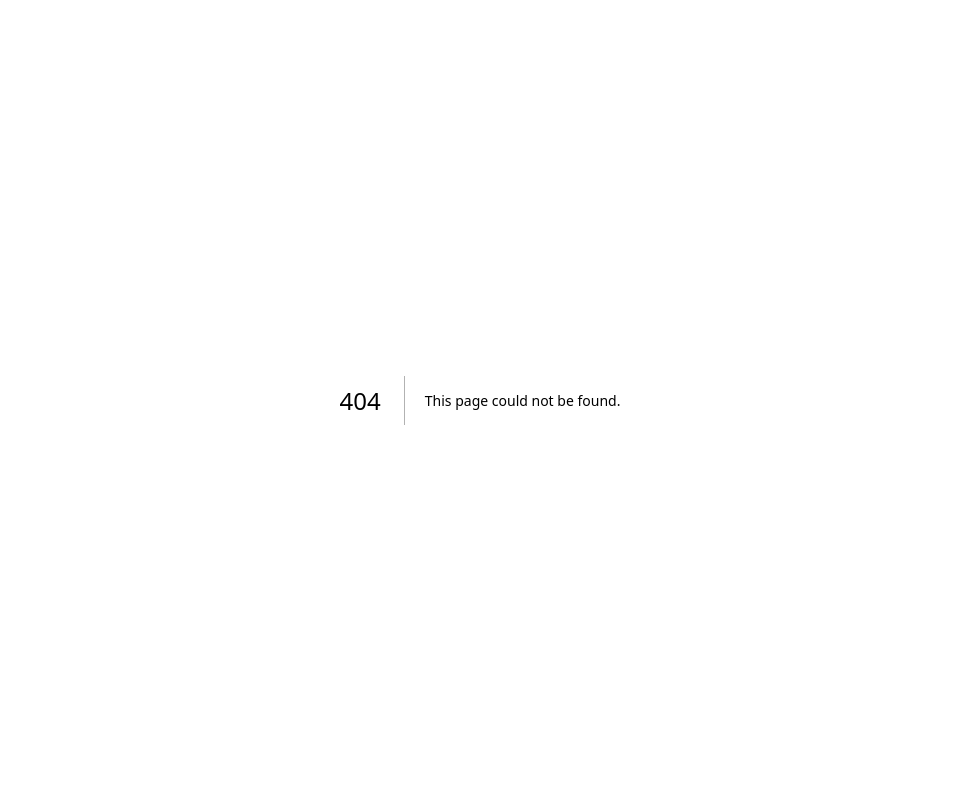
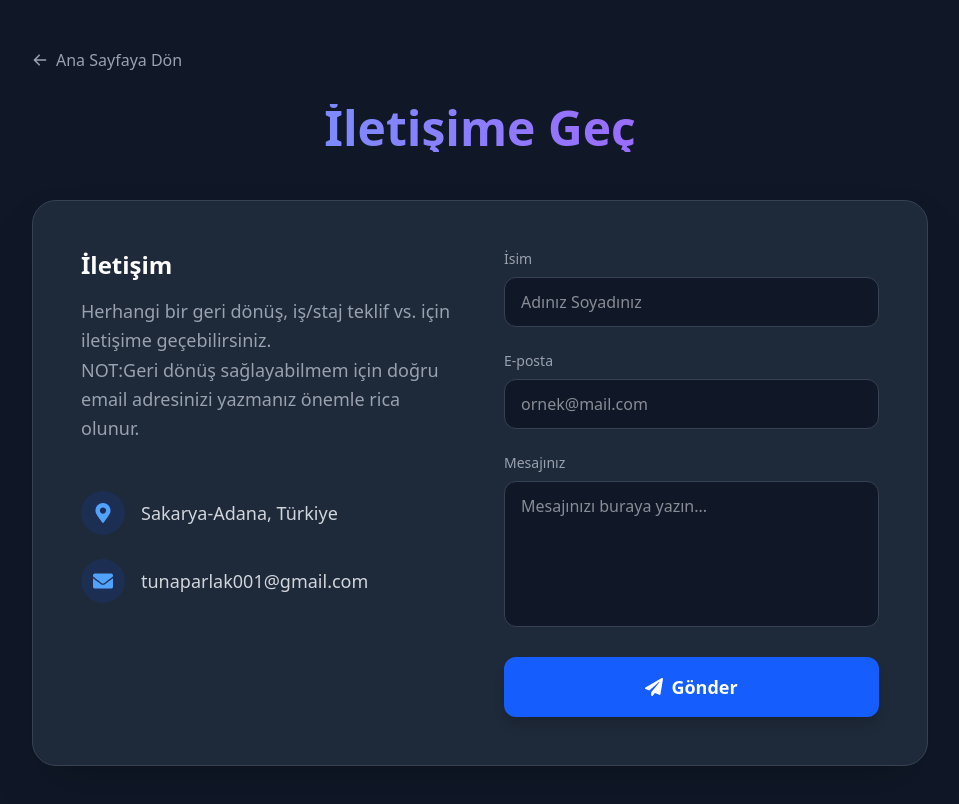
Before and after one commit to tunaparlak0/Personal_Website, a Next.js app: page /contact in a window 1280 px wide. Before the commit this address had no page. Shown: the top 804 px of the page, without its empty margins (160-1119 px from the left). Built offline with nearby package versions, Linux system fonts and the light colour scheme.

Commit message:
İletişim kısmı ve görsel düzenlemeler

```diff
--- /dev/null
+++ b/app/api/contact/route.ts
@@ -0,0 +1,30 @@
+// src/app/api/contact/route.ts
+import { NextResponse } from 'next/server';
+import { Resend } from 'resend';
+
+// Buraya Resend'den aldığın "re_" ile başlayan kodu yapıştır:
+const resend = new Resend('re_Axu3kHRr_nMkjET6DwDhV6JfbTpV2erj7');
+
+export async function POST(request: Request) {
+  try {
+    const body = await request.json();
+    const { name, email, message } = body;
+
+    // Mail gönderme işlemi
+    const data = await resend.emails.send({
+      from: 'Portfolyo İletişim <onboarding@resend.dev>', // Bunu değiştirme (Test için bu zorunlu)
+      to: 'tunaparlak001@gmail.com', // BURAYA KENDİ MAİL ADRESİNİ YAZ
+      subject: `Yeni Mesaj: ${name}`,
+      html: `
+        <h3>Portfolyondan Yeni Bir Mesaj Var!</h3>
+        <p><strong>Gönderen:</strong> ${name} (${email})</p>
+        <p><strong>Mesaj:</strong></p>
+        <p>${message}</p>
+      `
+    });
+
+    return NextResponse.json(data);
+  } catch (error) {
+    return NextResponse.json({ error }, { status: 500 });
+  }
+}
--- /dev/null
+++ b/app/contact/page.tsx
@@ -0,0 +1,159 @@
+"use client";
+
+import { useState } from "react";
+import Link from "next/link";
+import { motion } from "framer-motion";
+import { HiArrowLeft } from "react-icons/hi";
+import { FaPaperPlane, FaEnvelope, FaMapMarkerAlt, FaCheck, FaTimes } from "react-icons/fa";
+
+export default function ContactPage() {
+  const [formStatus, setFormStatus] = useState<"idle" | "loading" | "success" | "error">("idle");
+
+  async function handleSubmit(e: React.FormEvent<HTMLFormElement>) {
+    e.preventDefault();
+    setFormStatus("loading");
+
+    const formData = new FormData(e.currentTarget);
+    const data = {
+      name: formData.get("name"),
+      email: formData.get("email"),
+      message: formData.get("message"),
+    };
+
+    try {
+      const response = await fetch("/api/contact", {
+        method: "POST",
+        headers: { "Content-Type": "application/json" },
+        body: JSON.stringify(data),
+      });
+
+      if (response.ok) {
+        setFormStatus("success");
+        (e.target as HTMLFormElement).reset();
+      } else {
+        setFormStatus("error");
+      }
+    } catch {
+      // HATA ÇÖZÜMÜ: Buradaki (error) silindi, sadece catch kaldı.
+      setFormStatus("error");
+    }
+  }
+
+  const fadeInUp = {
+    hidden: { opacity: 0, y: 20 },
+    visible: { opacity: 1, y: 0, transition: { duration: 0.6 } }
+  };
+
+  return (
+    <main className="min-h-screen bg-gray-900 text-white p-6 md:p-12 overflow-x-hidden font-sans">
+
+      {/* Geri Dön Butonu */}
+      <motion.div
+        initial={{ opacity: 0, x: -20 }}
+        animate={{ opacity: 1, x: 0 }}
+        transition={{ duration: 0.5 }}
+        className="max-w-4xl mx-auto w-full"
+      >
+        <Link href="/" className="inline-flex items-center gap-2 text-gray-400 hover:text-blue-400 transition-colors mb-8 group">
+            <HiArrowLeft className="group-hover:-translate-x-1 transition-transform"/> Ana Sayfaya Dön
+        </Link>
+      </motion.div>
+
+      <motion.div
+        initial="hidden"
+        animate="visible"
+        variants={fadeInUp}
+        className="max-w-4xl mx-auto"
+      >
+        <h1 className="text-4xl md:text-5xl font-bold text-center text-transparent bg-clip-text bg-linear-to-r from-blue-400 to-purple-500 mb-12">
+            İletişime Geç
+        </h1>
+
+        <div className="bg-gray-800 p-8 md:p-12 rounded-3xl border border-gray-700 shadow-2xl">
+            <div className="grid md:grid-cols-2 gap-12">
+
+                {/* Sol Taraf: Bilgiler */}
+                <div className="space-y-8">
+                    <div>
+                        <h3 className="text-2xl font-semibold text-white mb-4">İletişim</h3>
+                        <p className="text-gray-400 leading-relaxed text-lg">
+                            Herhangi bir geri dönüş, iş/staj teklif vs. için iletişime geçebilirsiniz.
+                        </p>
+                        <p className="text-gray-400 leading-relaxed text-lg">
+                            NOT:Geri dönüş sağlayabilmem için doğru email adresinizi yazmanız önemle rica olunur.
+                        </p>
+                    </div>
+
+                    <div className="space-y-6 pt-4">
+                        <div className="flex items-center gap-4 text-gray-300">
+                            <div className="p-3 bg-blue-900/30 rounded-full text-blue-400">
+                                <FaMapMarkerAlt size={20} />
+                            </div>
+                            <span className="text-lg">Sakarya-Adana, Türkiye</span>
+                        </div>
+                        <div className="flex items-center gap-4 text-gray-300">
+                            <div className="p-3 bg-blue-900/30 rounded-full text-blue-400">
+                                <FaEnvelope size={20} />
+                            </div>
+                            <span className="text-lg">tunaparlak001@gmail.com</span>
+                        </div>
+                    </div>
+                </div>
+
+                {/* Sağ Taraf: Form */}
+                <form onSubmit={handleSubmit} className="space-y-6">
+                    <div>
+                        <label htmlFor="name" className="block text-sm font-medium text-gray-400 mb-2">İsim</label>
+                        <input
+                          type="text" name="name" id="name" required
+                          disabled={formStatus === 'loading' || formStatus === 'success'}
+                          className="w-full bg-gray-900 border border-gray-700 rounded-xl px-4 py-3 text-white focus:outline-none focus:border-blue-500 transition-colors disabled:opacity-50"
+                          placeholder="Adınız Soyadınız"
+                        />
+                    </div>
+
+                    <div>
+                        <label htmlFor="email" className="block text-sm font-medium text-gray-400 mb-2">E-posta</label>
+                        <input
+                          type="email" name="email" id="email" required
+                          disabled={formStatus === 'loading' || formStatus === 'success'}
+                          className="w-full bg-gray-900 border border-gray-700 rounded-xl px-4 py-3 text-white focus:outline-none focus:border-blue-500 transition-colors disabled:opacity-50"
+                          placeholder="ornek@mail.com"
+                        />
+                    </div>
+
+                    <div>
+                        <label htmlFor="message" className="block text-sm font-medium text-gray-400 mb-2">Mesajınız</label>
+                        <textarea
+                          name="message" id="message" rows={5} required
+                          disabled={formStatus === 'loading' || formStatus === 'success'}
+                          className="w-full bg-gray-900 border border-gray-700 rounded-xl px-4 py-3 text-white focus:outline-none focus:border-blue-500 transition-colors resize-none disabled:opacity-50"
+                          placeholder="Mesajınızı buraya yazın..."
+                        ></textarea>
+                    </div>
+
+                    <button
+                      type="submit"
+                      disabled={formStatus === 'loading' || formStatus === 'success'}
+                      className={`w-full font-bold text-lg py-4 rounded-xl transition-all shadow-lg flex items-center justify-center gap-2 ${
+                        formStatus === 'success'
+                          ? 'bg-green-600 hover:bg-green-700 text-white cursor-default'
+                          : formStatus === 'error'
+                          ? 'bg-red-600 hover:bg-red-700 text-white'
+                          : 'bg-blue-600 hover:bg-blue-700 text-white hover:shadow-blue-500/25 hover:-translate-y-1'
+                      }`}
+                    >
+                        {formStatus === 'loading' && <span className="animate-spin mr-2">⏳</span>}
+                        {formStatus === 'idle' && <><FaPaperPlane /> Gönder</>}
+                        {formStatus === 'loading' && "Gönderiliyor..."}
+                        {formStatus === 'success' && <><FaCheck /> Mesaj Gönderildi!</>}
+                        {formStatus === 'error' && <><FaTimes /> Hata, Tekrar Dene</>}
+                    </button>
+                </form>
+
+            </div>
+        </div>
+      </motion.div>
+    </main>
+  );
+}
--- a/app/page.tsx
+++ b/app/page.tsx
@@ -1,13 +1,13 @@
 "use client";
 
-import Link from "next/link"; // Yeni sayfa linki için gerekli
+import Link from "next/link";
 import { motion, Variants } from "framer-motion";
 
 // --- İKON KÜTÜPHANELERİ ---
-import { FaUnity, FaJava, FaReact, FaGithub, FaLinkedin, FaUser } from "react-icons/fa"; // FaUser eklendi
+import { FaUnity, FaJava, FaReact, FaGithub, FaLinkedin, FaUser, FaPaperPlane } from "react-icons/fa";
 import { SiPostgresql, SiMysql, SiApachecassandra, SiApachehadoop, SiNextdotjs, SiTypescript, SiTailwindcss } from "react-icons/si";
 import { TbMathFunction, TbBrandCSharp } from "react-icons/tb";
-import { HiDownload, HiArrowRight } from "react-icons/hi"; // HiArrowRight eklendi
+import { HiArrowRight } from "react-icons/hi";
 
 export default function Home() {
 
@@ -75,9 +75,9 @@ export default function Home() {
   };
 
   return (
-    <main className="min-h-screen bg-gray-900 text-white scroll-smooth overflow-x-hidden">
+    <main className="min-h-screen bg-gray-900 text-white scroll-smooth overflow-x-hidden font-sans">
 
-      {/* --- HERO SECTION (GÜNCELLENDİ) --- */}
+      {/* --- HERO SECTION --- */}
       <motion.section
         initial="hidden"
         whileInView="visible"
@@ -85,12 +85,10 @@ export default function Home() {
         variants={fadeInUp}
         className="flex flex-col items-center justify-center min-h-[90vh] p-4 text-center"
       >
-        <div className="space-y-8 max-w-2xl flex flex-col items-center">
-
-          {/* --- PROFİL RESMİ KALDIRILDI --- */}
+        <div className="space-y-8 max-w-4xl flex flex-col items-center">
 
           <div>
-            <h1 className="text-6xl font-extrabold tracking-tight">
+            <h1 className="text-5xl md:text-6xl font-extrabold tracking-tight">
               Merhaba, Ben <span className="text-transparent bg-clip-text bg-linear-to-r from-blue-400 to-purple-500">Tuna Parlak</span>
             </h1>
             <h2 className="text-2xl text-gray-300 font-light mt-4">
@@ -98,7 +96,6 @@ export default function Home() {
             </h2>
           </div>
 
-          {/* Sosyal İkonlar */}
           <div className="flex gap-6 justify-center">
             <a href={socialLinks.github} target="_blank" className="text-gray-400 hover:text-white hover:scale-125 transition-transform duration-300" aria-label="Github">
               <FaGithub size={32} />
@@ -108,15 +105,11 @@ export default function Home() {
             </a>
           </div>
 
-          {/* Kısa Özet */}
           <p className="text-gray-400 text-lg leading-relaxed max-w-xl">
             Sakarya Üniversitesi&apos;nde eğitimime devam ediyorum. Kod yazarak karmaşık problemleri çözmeyi ve sanal dünyalar yaratmayı seviyorum.
           </p>
 
-          {/* Butonlar (GÜNCELLENDİ: Hakkımda Butonu Eklendi) */}
           <div className="flex flex-wrap gap-4 justify-center mt-4">
-
-            {/* HAKKIMDA BUTONU (YENİ) */}
             <Link href="/about" className="px-6 py-3 bg-blue-600 hover:bg-blue-700 rounded-lg font-medium transition-all shadow-lg flex items-center gap-2 text-white hover:-translate-y-1 group">
               <FaUser />
               Hakkımda
@@ -127,10 +120,11 @@ export default function Home() {
               Projelerimi Gör
             </a>
 
-            <a href="/Tuna-Parlak-CV.pdf" download="Tuna_Parlak_CV.pdf" className="px-6 py-3 bg-gray-800 hover:bg-gray-700 rounded-lg font-medium transition-all shadow-lg flex items-center gap-2 text-white border border-gray-700 hover:-translate-y-1">
-              <HiDownload size={20} />
-              CV
-            </a>
+            {/* GÜNCELLEME: Link butonu artık /contact sayfasına gidiyor */}
+            <Link href="/contact" className="px-6 py-3 bg-gray-800 hover:bg-gray-700 rounded-lg font-medium transition-all shadow-lg flex items-center gap-2 text-white border border-gray-700 hover:-translate-y-1">
+              <FaPaperPlane />
+              İletişim
+            </Link>
           </div>
         </div>
       </motion.section>
@@ -161,7 +155,6 @@ export default function Home() {
                 <div className="flex flex-col gap-3">
                   {skillGroup.items.map((item, i) => (
                     <div key={i} className="flex items-center gap-3 p-2 rounded-lg hover:bg-gray-800 transition-colors">
-                      {/* İkon */}
                       <span className={`text-2xl ${item.color}`}>
                         <item.icon />
                       </span>
@@ -222,7 +215,7 @@ export default function Home() {
         </div>
       </motion.section>
 
-      {/* Footer - Dinamik Yıl ve Kalp Emojili */}
+      {/* Footer */}
       <footer className="py-8 text-center text-gray-500 text-sm border-t border-gray-800 bg-gray-900">
         <p className="mb-2">© {new Date().getFullYear()} Tuna Parlak | Yazılım Mühendisi & Oyun Geliştirici</p>
         <p className="text-xs text-gray-600">
--- a/package.json
+++ b/package.json
@@ -13,7 +13,8 @@
     "next": "16.1.4",
     "react": "19.2.3",
     "react-dom": "19.2.3",
-    "react-icons": "^5.5.0"
+    "react-icons": "^5.5.0",
+    "resend": "^6.9.1"
   },
   "devDependencies": {
     "@tailwindcss/postcss": "^4",
```
Also changed, not shown: 1 other file (tests, documents, lock files or other folders).
